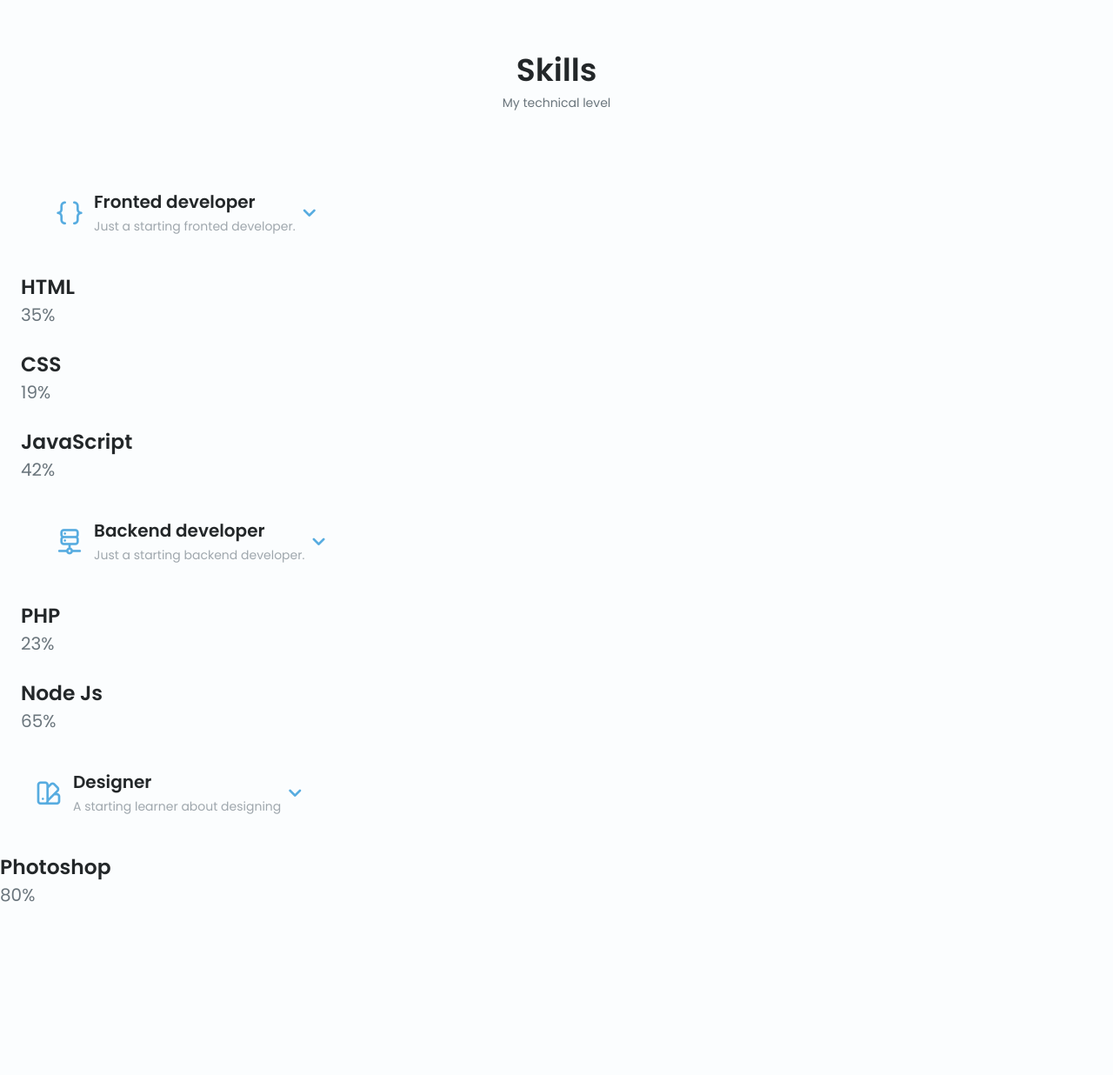
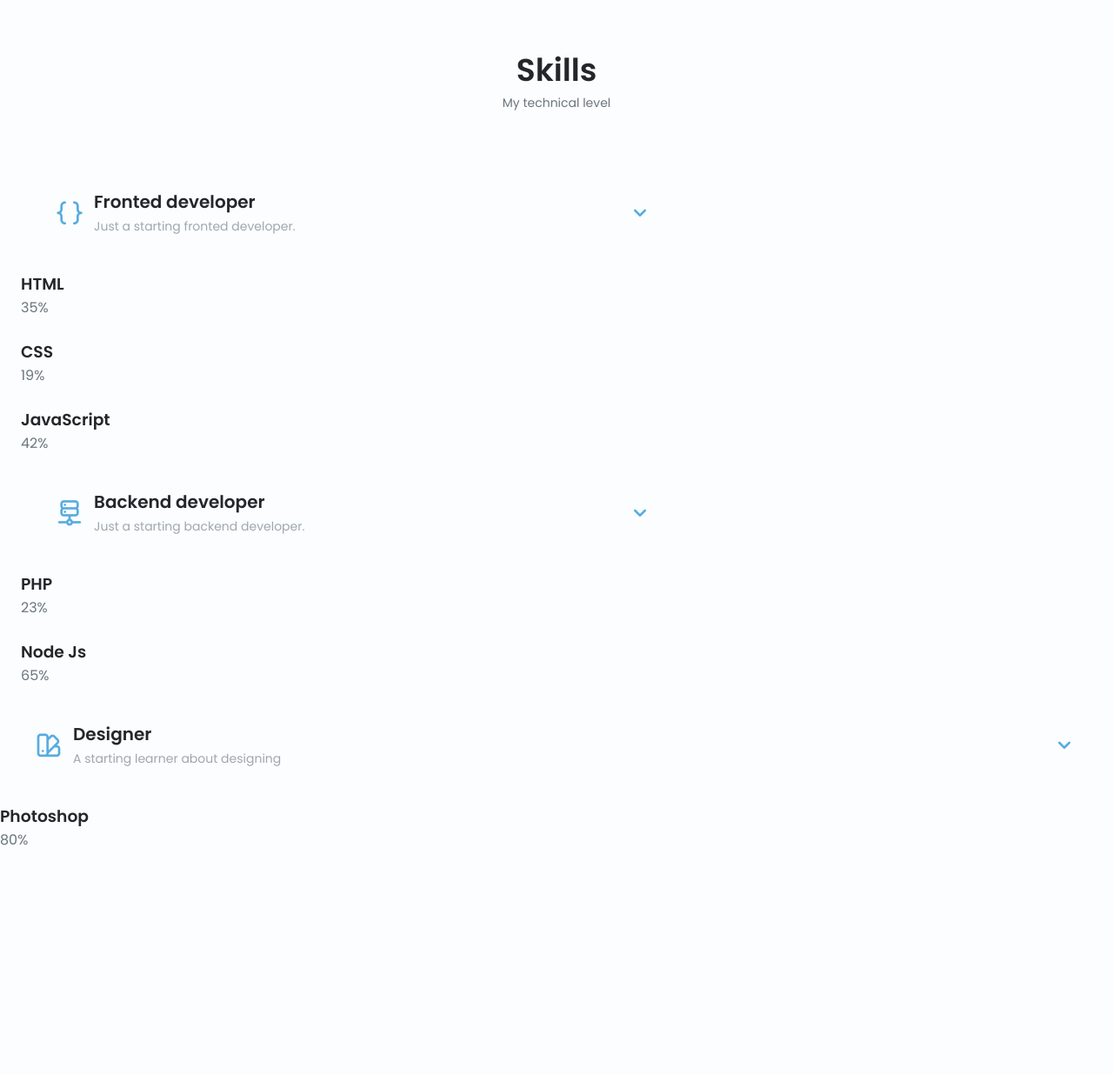
Before and after one commit to Floris29/VolterDB, a PHP site: page / in a window 1280 px wide. Shown: the part 1063-2299 px from the top of the page at 87% size. After the commit the page ends 2035 px from the top, so only its background shows below. Run offline with PHP 8.4, Linux system fonts and the light colour scheme.

Commit message:
laten we is kijken of dit werkt

```diff
--- a/assets/css/styles.css
+++ b/assets/css/styles.css
@@ -420,6 +420,17 @@ img {
   color: var(--text-color-light);
 }
 
+.skills__arrow{
+  margin-left: auto;
+  transition: .4s;
+}
+
+.skills_titles{
+  display: flex;
+  justify-content: space-between;
+  margin-bottom: var(-mb-0-5);
+}
+
 /*==================== QUALIFICATION ====================*/
 
 
--- a/index.html
+++ b/index.html
@@ -173,7 +173,7 @@
                            </div>
                            <div class="skill_list grid">
                             <div class="skills_data">
-                                <div class="skills__title">
+                                <div class="skills__titles">
                                     <h3 class="skills__name">HTML</h3>
                                     <span class="skills__number">35%</span>
                                 </div>
@@ -183,7 +183,7 @@
                             </div>
 
                             <div class="skills_data">
-                                <div class="skills__title">
+                                <div class="skills__titles">
                                     <h3 class="skills__name">CSS</h3>
                                     <span class="skills__number">19%</span>
                                 </div>
@@ -193,7 +193,7 @@
                             </div>
 
                             <div class="skills_data">
-                                <div class="skills__title">
+                                <div class="skills__titles">
                                     <h3 class="skills__name">JavaScript</h3>
                                     <span class="skills__number">42%</span>
                                 </div>
@@ -217,7 +217,7 @@
                            </div>
                            <div class="skill_list grid">
                             <div class="skills_data">
-                                <div class="skills__title">
+                                <div class="skills__titles">
                                     <h3 class="skills__name">PHP</h3>
                                     <span class="skills__number">23%</span>
                                 </div>
@@ -227,7 +227,7 @@
                             </div>
 
                             <div class="skills_data">
-                                <div class="skills__title">
+                                <div class="skills__titles">
                                     <h3 class="skills__name">Node Js</h3>
                                     <span class="skills__number">65%</span>
                                 </div>
@@ -256,7 +256,7 @@
                            </div>
                            <div class="skill_list grid">
                             <div class="skills_data">
-                                <div class="skills__title">
+                                <div class="skills__titles">
                                     <h3 class="skills__name">Photoshop</h3>
                                     <span class="skills__number">80%</span>
                                 </div>
```
